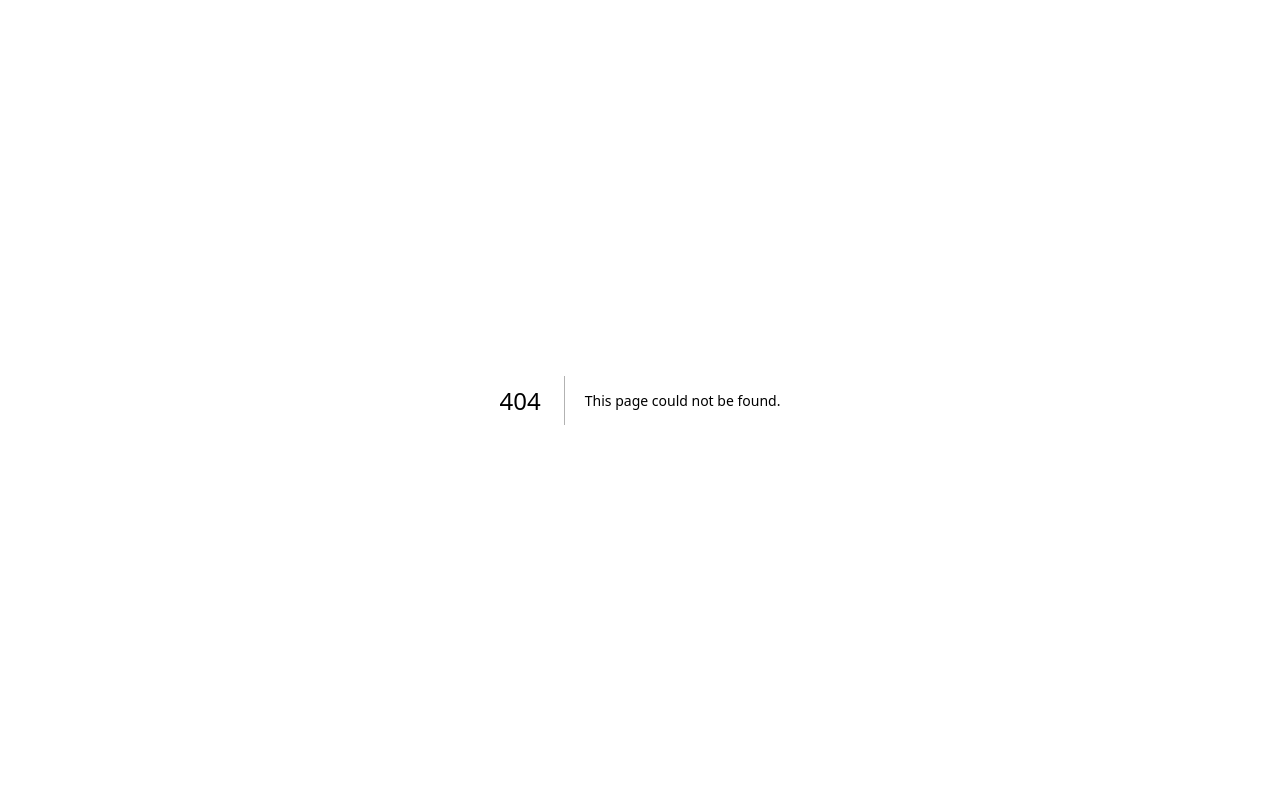
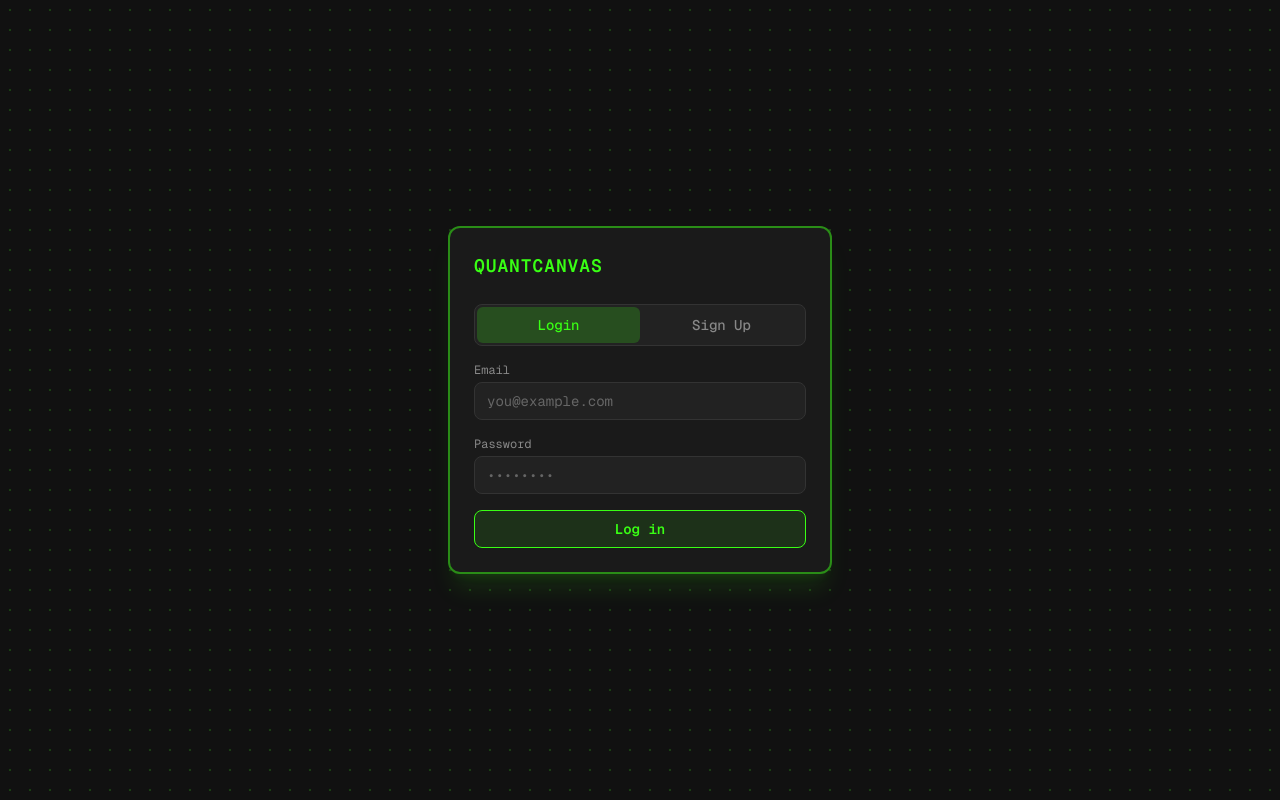
Before and after one commit to oGrizz34/quant-canvas, a Next.js app: page /login in a window 1280 px wide. Before the commit this address had no page. Built offline with nearby package versions, Linux system fonts and the light colour scheme; no server answers.

Commit message:
Added Auth and User-Linked Saving

```diff
--- /dev/null
+++ b/app/login/page.tsx
@@ -0,0 +1,127 @@
+'use client';
+
+import React, { useEffect, useState } from 'react';
+import { useRouter } from 'next/navigation';
+import { supabase } from '@/lib/supabase';
+import { Toaster, toast } from 'sonner';
+
+type Tab = 'login' | 'signup';
+
+export default function LoginPage() {
+  const router = useRouter();
+  const [tab, setTab] = useState<Tab>('login');
+  const [email, setEmail] = useState('');
+  const [password, setPassword] = useState('');
+  const [loading, setLoading] = useState(false);
+
+  useEffect(() => {
+    supabase.auth.getSession().then(({ data: { session } }) => {
+      if (session) router.replace('/');
+    });
+  }, [router]);
+
+  const handleSubmit = async (e: React.FormEvent) => {
+    e.preventDefault();
+    setLoading(true);
+    try {
+      if (tab === 'login') {
+        const { error } = await supabase.auth.signInWithPassword({ email, password });
+        if (error) {
+          toast.error(error.message);
+          setLoading(false);
+          return;
+        }
+        toast.success('Welcome back');
+        router.push('/');
+        router.refresh();
+      } else {
+        const { error } = await supabase.auth.signUp({ email, password });
+        if (error) {
+          toast.error(error.message);
+          setLoading(false);
+          return;
+        }
+        toast.success('Account created. Check your email to confirm.');
+        router.push('/');
+        router.refresh();
+      }
+    } catch (err) {
+      toast.error(err instanceof Error ? err.message : 'Something went wrong');
+    } finally {
+      setLoading(false);
+    }
+  };
+
+  return (
+    <div className="relative flex min-h-screen w-full items-center justify-center bg-[#111]">
+      <div
+        className="absolute inset-0 opacity-20"
+        style={{
+          backgroundImage: 'radial-gradient(circle, #39ff14 1px, transparent 1px)',
+          backgroundSize: '20px 20px',
+        }}
+      />
+      <Toaster position="top-center" theme="dark" toastOptions={{ classNames: { success: '!border-[#39ff14]', error: '!border-red-500' } }} />
+      <div className="relative z-10 w-full max-w-sm rounded-xl border-2 border-[#39ff14]/50 bg-[#1a1a1a] p-6 shadow-xl shadow-[#39ff14]/10">
+        <h1 className="mb-6 font-mono text-lg font-semibold uppercase tracking-wider text-[#39ff14]">
+          QuantCanvas
+        </h1>
+        <div className="mb-4 flex rounded-lg border border-[#333] bg-[#222] p-0.5">
+          <button
+            type="button"
+            onClick={() => setTab('login')}
+            className={`flex-1 rounded-md py-2 font-mono text-sm font-medium transition-colors ${
+              tab === 'login'
+                ? 'bg-[#39ff14]/20 text-[#39ff14]'
+                : 'text-[#888] hover:text-white'
+            }`}
+          >
+            Login
+          </button>
+          <button
+            type="button"
+            onClick={() => setTab('signup')}
+            className={`flex-1 rounded-md py-2 font-mono text-sm font-medium transition-colors ${
+              tab === 'signup'
+                ? 'bg-[#39ff14]/20 text-[#39ff14]'
+                : 'text-[#888] hover:text-white'
+            }`}
+          >
+            Sign Up
+          </button>
+        </div>
+        <form onSubmit={handleSubmit} className="space-y-4">
+          <label className="block">
+            <span className="mb-1 block font-mono text-xs text-[#888]">Email</span>
+            <input
+              type="email"
+              value={email}
+              onChange={(e) => setEmail(e.target.value)}
+              required
+              placeholder="you@example.com"
+              className="w-full rounded-lg border border-[#333] bg-[#222] px-3 py-2 font-mono text-sm text-white placeholder-[#666] focus:border-[#39ff14] focus:outline-none focus:ring-1 focus:ring-[#39ff14]"
+            />
+          </label>
+          <label className="block">
+            <span className="mb-1 block font-mono text-xs text-[#888]">Password</span>
+            <input
+              type="password"
+              value={password}
+              onChange={(e) => setPassword(e.target.value)}
+              required
+              placeholder="••••••••"
+              className="w-full rounded-lg border border-[#333] bg-[#222] px-3 py-2 font-mono text-sm text-white placeholder-[#666] focus:border-[#39ff14] focus:outline-none focus:ring-1 focus:ring-[#39ff14]"
+            />
+          </label>
+          <button
+            type="submit"
+            disabled={loading}
+            className="w-full rounded-lg border border-[#39ff14] bg-[#39ff14]/10 py-2 font-mono text-sm font-semibold text-[#39ff14] transition-colors hover:bg-[#39ff14]/20 disabled:opacity-50"
+          >
+            {loading ? '…' : tab === 'login' ? 'Log in' : 'Create account'}
+          </button>
+        </form>
+      </div>
+    </div>
+  );
+}
--- a/app/page.tsx
+++ b/app/page.tsx
@@ -1,6 +1,7 @@
 'use client';
 
-import React, { useCallback, useRef, useState } from 'react';
+import React, { useCallback, useEffect, useRef, useState } from 'react';
+import { useRouter } from 'next/navigation';
 import ReactFlow, {
   Node,
   addEdge,
@@ -67,6 +68,7 @@ function Sidebar() {
 }
 
 function Flow() {
+  const router = useRouter();
   const reactFlowWrapper = useRef<HTMLDivElement>(null);
   const [nodes, setNodes, onNodesChange] = useNodesState([]);
   const [edges, setEdges, onEdgesChange] = useEdgesState([]);
@@ -109,6 +111,12 @@ function Flow() {
   );
 
   const onSaveStrategy = useCallback(async () => {
+    const { data: { user } } = await supabase.auth.getUser();
+    if (!user) {
+      router.replace('/login');
+      return;
+    }
+
     const strategy = {
       nodes: nodes.map((n) => ({
         id: n.id,
@@ -131,6 +139,7 @@ function Flow() {
         .insert({
           name: 'My First Strategy',
           content: strategy,
+          user_id: user.id,
         });
 
       if (error) {
@@ -141,7 +150,7 @@ function Flow() {
     } catch (err) {
       toast.error('Failed to save');
     }
-  }, [nodes, edges]);
+  }, [nodes, edges, router]);
 
   return (
     <div className="relative h-screen w-full bg-[#111]">
@@ -190,6 +199,29 @@ function Flow() {
   );
 }
 
-export default function Home() {
+function Home() {
+  const router = useRouter();
+  const [checked, setChecked] = useState(false);
+
+  useEffect(() => {
+    supabase.auth.getSession().then(({ data: { session } }) => {
+      if (!session) {
+        router.replace('/login');
+        return;
+      }
+      setChecked(true);
+    });
+  }, [router]);
+
+  if (!checked) {
+    return (
+      <div className="flex min-h-screen w-full items-center justify-center bg-[#111]">
+        <div className="font-mono text-[#39ff14]">Loading…</div>
+      </div>
+    );
+  }
+
   return <Flow />;
 }
+
+export default Home;
```
